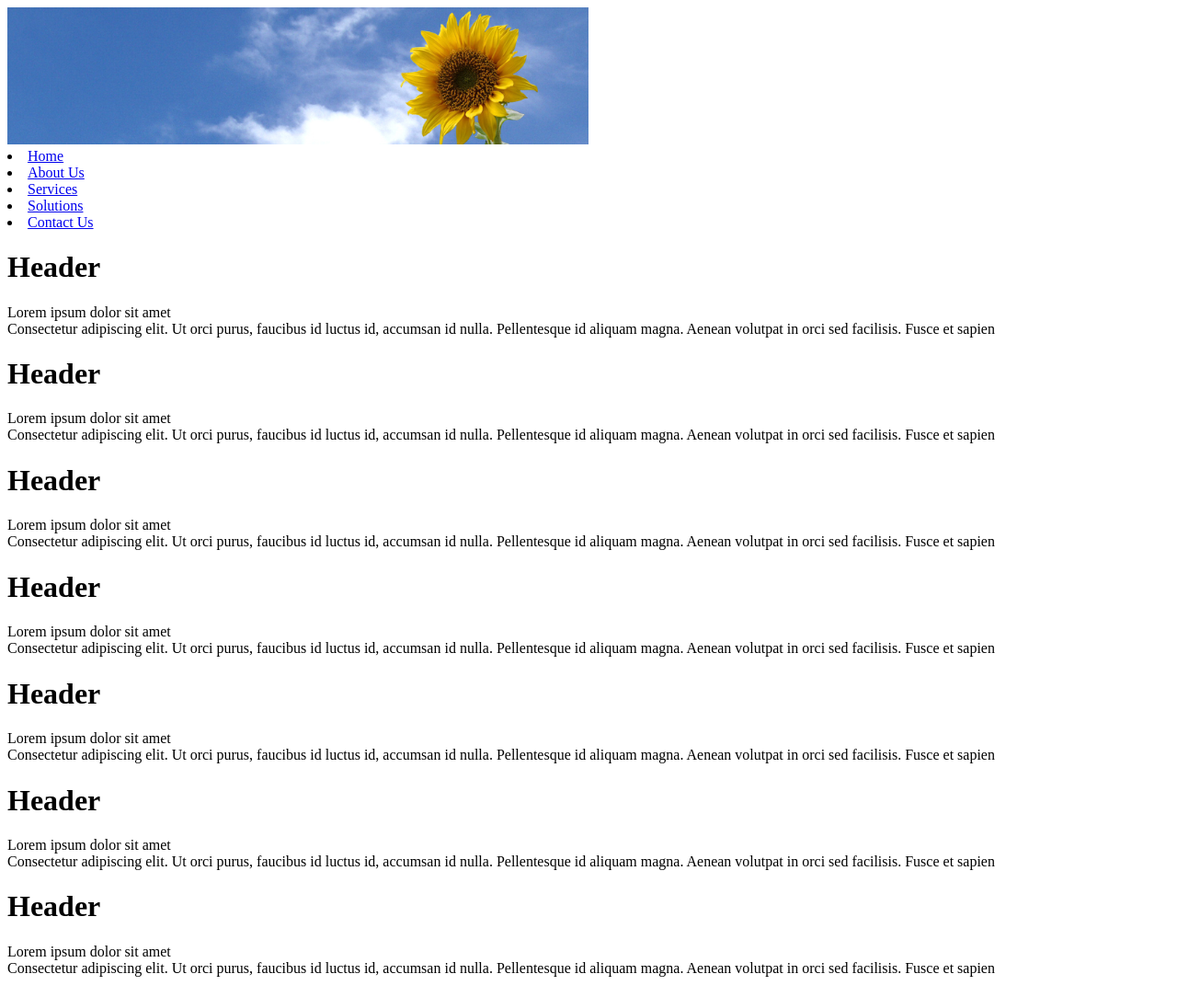
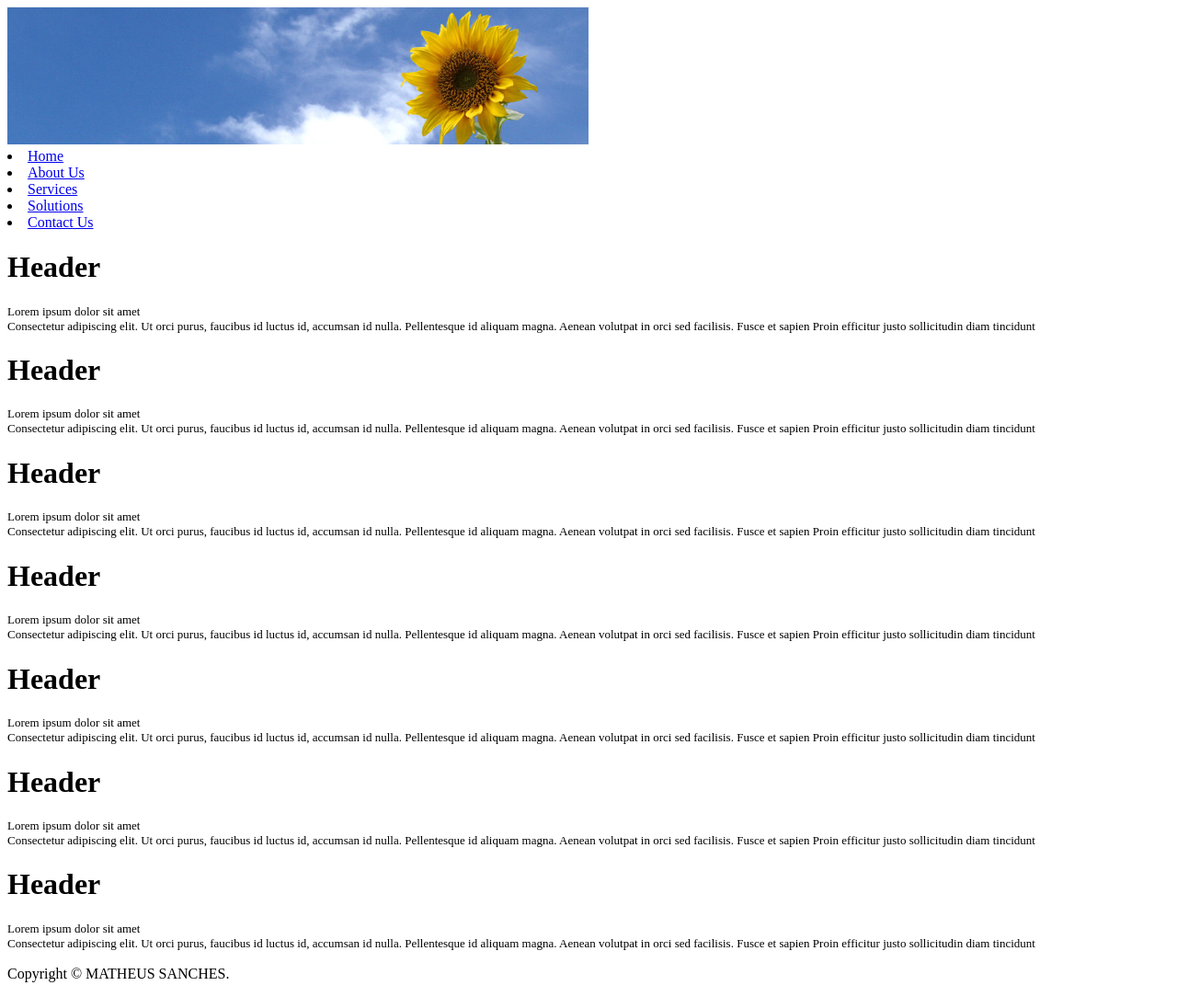
Before and after one commit to MatheusSanches02/Checkpoint1, a plain HTML site: page UmMundoMelhor/solutions.html in a window 1280 px wide. Shown: the whole page at 92% size. Drawn offline with Linux system fonts and the light colour scheme.

Commit message:
Finalização quarta tela

```diff
--- a/UmMundoMelhor/solutions.html
+++ b/UmMundoMelhor/solutions.html
@@ -25,55 +25,57 @@
         </div>
         <div>
             <h1>Header</h1>
-            <p>Lorem ipsum dolor sit amet <br>
+            <p style="font-size: small;">Lorem ipsum dolor sit amet <br>
                 Consectetur adipiscing elit.
                 Ut orci purus, faucibus id luctus id, accumsan id nulla.
                 Pellentesque id aliquam magna. Aenean volutpat in orci sed facilisis.
-                Fusce et sapien
+                Fusce et sapien Proin efficitur justo sollicitudin diam tincidunt
             </p>
             <h1>Header</h1>
-            <p>Lorem ipsum dolor sit amet <br>
+            <p style="font-size: small;">Lorem ipsum dolor sit amet <br>
                 Consectetur adipiscing elit.
                 Ut orci purus, faucibus id luctus id, accumsan id nulla.
                 Pellentesque id aliquam magna. Aenean volutpat in orci sed facilisis.
-                Fusce et sapien
+                Fusce et sapien Proin efficitur justo sollicitudin diam tincidunt
             </p>
             <h1>Header</h1>
-            <p>Lorem ipsum dolor sit amet <br>
+            <p style="font-size: small;">Lorem ipsum dolor sit amet <br>
                 Consectetur adipiscing elit.
                 Ut orci purus, faucibus id luctus id, accumsan id nulla.
                 Pellentesque id aliquam magna. Aenean volutpat in orci sed facilisis.
-                Fusce et sapien
+                Fusce et sapien Proin efficitur justo sollicitudin diam tincidunt
             </p>
             <h1>Header</h1>
-            <p>Lorem ipsum dolor sit amet <br>
+            <p style="font-size: small;">Lorem ipsum dolor sit amet <br>
                 Consectetur adipiscing elit.
                 Ut orci purus, faucibus id luctus id, accumsan id nulla.
                 Pellentesque id aliquam magna. Aenean volutpat in orci sed facilisis.
-                Fusce et sapien
+                Fusce et sapien Proin efficitur justo sollicitudin diam tincidunt
             </p>
             <h1>Header</h1>
-            <p>Lorem ipsum dolor sit amet <br>
+            <p style="font-size: small;">Lorem ipsum dolor sit amet <br>
                 Consectetur adipiscing elit.
                 Ut orci purus, faucibus id luctus id, accumsan id nulla.
                 Pellentesque id aliquam magna. Aenean volutpat in orci sed facilisis.
-                Fusce et sapien
+                Fusce et sapien Proin efficitur justo sollicitudin diam tincidunt
             </p>
             <h1>Header</h1>
-            <p>Lorem ipsum dolor sit amet <br>
+            <p style="font-size: small;">Lorem ipsum dolor sit amet <br>
                 Consectetur adipiscing elit.
                 Ut orci purus, faucibus id luctus id, accumsan id nulla.
                 Pellentesque id aliquam magna. Aenean volutpat in orci sed facilisis.
-                Fusce et sapien
+                Fusce et sapien Proin efficitur justo sollicitudin diam tincidunt
             </p>
             <h1>Header</h1>
-            <p>Lorem ipsum dolor sit amet <br>
+            <p style="font-size: small;">Lorem ipsum dolor sit amet <br>
                 Consectetur adipiscing elit.
                 Ut orci purus, faucibus id luctus id, accumsan id nulla.
                 Pellentesque id aliquam magna. Aenean volutpat in orci sed facilisis.
-                Fusce et sapien
+                Fusce et sapien Proin efficitur justo sollicitudin diam tincidunt
             </p>
 
+
+            <p>Copyright &#169; MATHEUS SANCHES.</p>
 
         </div>
 
```
